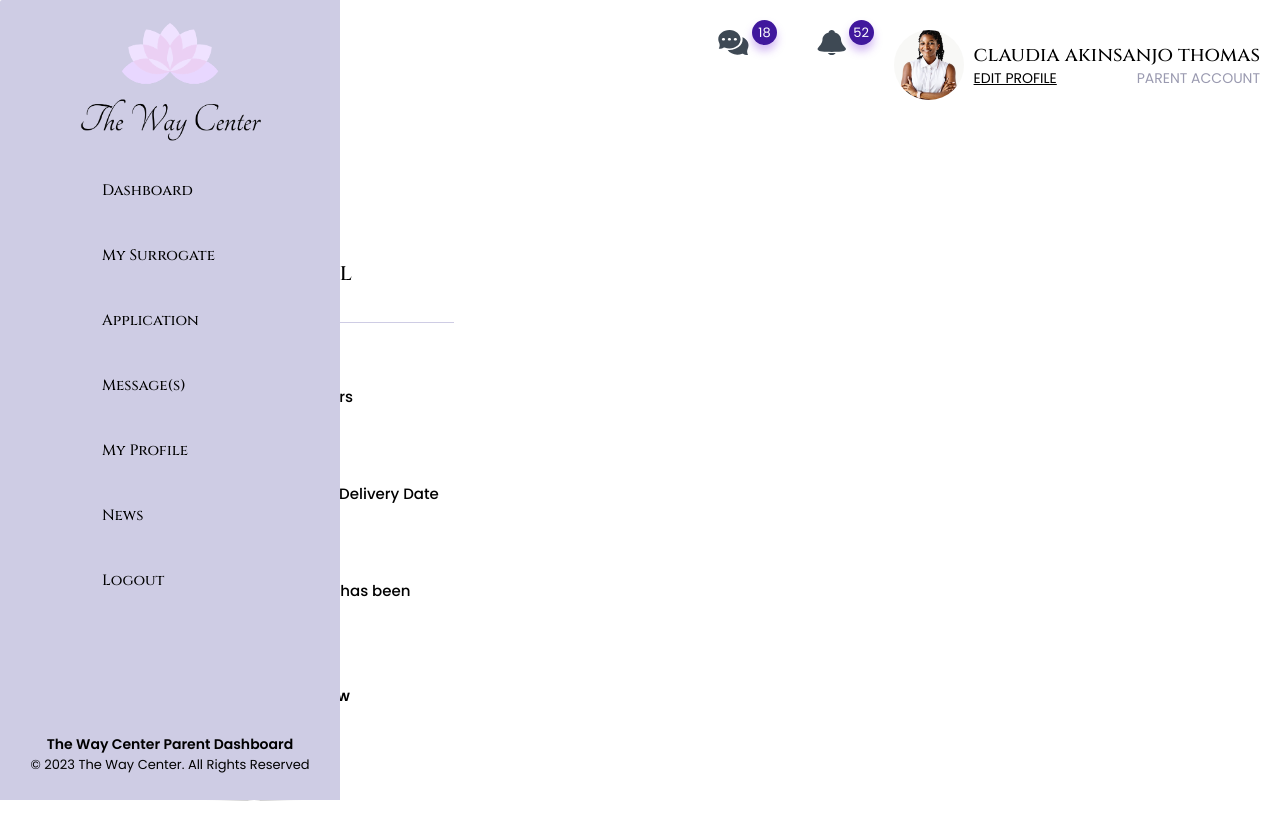
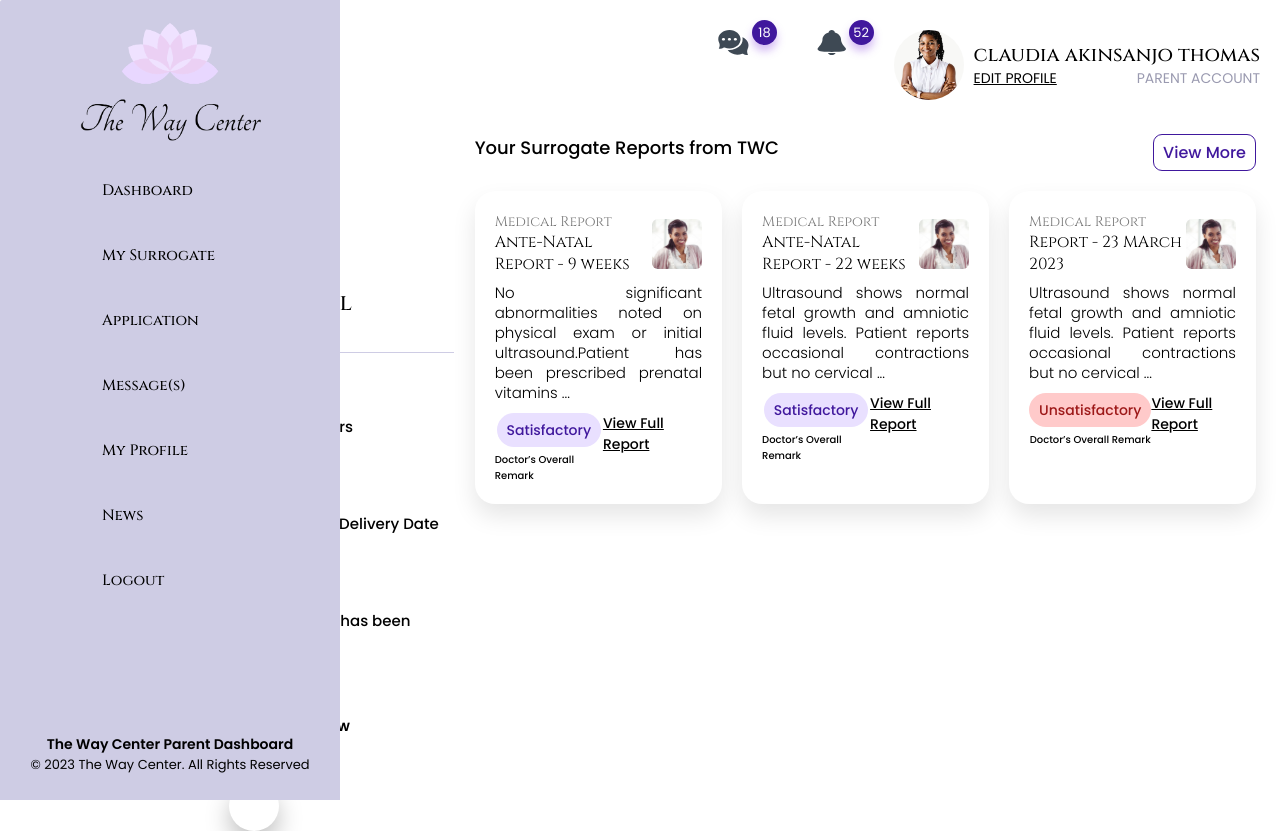
Before and after one commit to theajstars/the-way-center, a React (Create React App) app: page /dashboard in a window 1280 px wide. Before the commit the page ends 801 px from the top, so only its background shows below. Built offline with nearby package versions, Linux system fonts and the light colour scheme; what react-toast-notifications would draw is missing.

Commit message:
Working on `Surrogate Reports Overview` on the `Home Page`

```diff
--- a/src/Assets/CSS/All.css
+++ b/src/Assets/CSS/All.css
@@ -24,3 +24,12 @@ body {
   display: flex;
   flex-direction: column;
 }
+.space-between {
+  justify-content: space-between;
+}
+.align-center {
+  align-items: center;
+}
+.pointer {
+  cursor: pointer;
+}
--- a/src/Assets/CSS/colors.css
+++ b/src/Assets/CSS/colors.css
@@ -5,11 +5,14 @@
 
   --gray-default: #9a9ab0;
   --gray-primary: #aeaeae;
+  --gray-secondary: #797979;
 
   --purple-default: #40189d;
   --purple-primary: #f3eaff;
 
   --black-default: #3d3d3d;
+
+  --red-default: #9d1818;
 }
 
 .gray-text {
@@ -18,8 +21,14 @@
 .gray-primary-text {
   color: var(--gray-primary);
 }
+.gray-secondary-text {
+  color: var(--gray-secondary);
+}
 .black-default-text {
   color: var(--black-default);
+}
+.purple-default-text {
+  color: var(--purple-default);
 }
 
 a {
--- a/src/Assets/CSS/dashboard/home.css
+++ b/src/Assets/CSS/dashboard/home.css
@@ -3,6 +3,7 @@
   justify-content: space-between;
   height: 100%;
   box-sizing: border-box;
+  margin-top: 30px;
 }
 .home-container-left {
   height: 100%;
@@ -68,3 +69,63 @@
 .more-surrogates:hover {
   transform: scale(1.1);
 }
+
+.home-container-right {
+  width: 65%;
+}
+.view-more-reports {
+  border: 1px solid var(--purple-default);
+  padding: 5px 9px;
+  cursor: pointer;
+  border-radius: 9px;
+}
+.surrogate-reports {
+  margin: 20px 0;
+}
+.surrogate-report {
+  background: #ffffff;
+  box-shadow: 0px 12px 23px rgba(0, 0, 0, 0.1);
+  border-radius: 20px;
+  box-sizing: border-box;
+  padding: 20px;
+  margin: 0px 10px;
+}
+.surrogate-report:first-child {
+  margin-left: 0;
+}
+.surrogate-report:last-child {
+  margin-right: 0;
+}
+.surrogate-report-top {
+  align-items: center;
+  height: 65px;
+}
+.surrogate-report-type {
+}
+.surrogate-report-avatar {
+  width: 50px;
+  height: 50px;
+  border-radius: 6px;
+}
+.surrogate-report-body {
+  line-height: 20px;
+  text-align: justify;
+  margin: 7px 0px;
+  margin-bottom: 10px;
+}
+.surrogate-report-verdict {
+  align-items: center;
+  justify-content: center;
+  border-radius: 20px;
+  height: 34px;
+  padding: 0 10px;
+  margin-bottom: 5px;
+}
+.surrogate-report-satisfactory {
+  background: #e9e0ff;
+  color: var(--purple-default);
+}
+.surrogate-report-unsatisfactory {
+  background: #ffcaca;
+  color: var(--red-default);
+}
--- a/src/Assets/CSS/text.css
+++ b/src/Assets/CSS/text.css
@@ -1,3 +1,6 @@
+.fw-300 {
+  font-weight: 300 !important;
+}
 .fw-400 {
   font-weight: 400 !important;
 }
@@ -17,6 +20,12 @@
   font-weight: 900 !important;
 }
 
+.px-10 {
+  font-size: 10px;
+}
+.px-11 {
+  font-size: 11px;
+}
 .px-12 {
   font-size: 12px;
 }
--- a/src/Assets/Data.js
+++ b/src/Assets/Data.js
@@ -60,6 +60,24 @@ const SurrogateReports = [
     body: "Ultrasound shows normal fetal growth and amniotic fluid levels. Patient reports occasional contractions but no cervical changes on exam. Plan is for regular fetal monitor. Ultrasound shows normal fetal growth and amniotic fluid levels. Patient reports occasional contractions but no cervical changes on exam. Plan is for regular fetal monitor",
     verdict: "Unsatisfactory",
   },
+  {
+    type: "Medical Report",
+    title: "Ante-Natal Report - 9 weeks",
+    body: "No significant abnormalities noted on physical exam or initial ultrasound.Patient has been prescribed prenatal vitamins and advised to schedule regular prenatal check-ups.No significant abnormalities noted on physical exam or initial ultrasound.Patient has been prescribed prenatal vitamins and advised to schedule regular prenatal check-ups.",
+    verdict: "Satisfactory",
+  },
+  {
+    type: "Medical Report",
+    title: "Ante-Natal Report - 22 weeks",
+    body: "Ultrasound shows normal fetal growth and amniotic fluid levels. Patient reports occasional contractions but no cervical changes on exam. Plan is for regular fetal monitor. Ultrasound shows normal fetal growth and amniotic fluid levels. Patient reports occasional contractions but no cervical changes on exam. Plan is for regular fetal monitor",
+    verdict: "Satisfactory",
+  },
+  {
+    type: "Medical Report",
+    title: "Report - 23 MArch 2023",
+    body: "Ultrasound shows normal fetal growth and amniotic fluid levels. Patient reports occasional contractions but no cervical changes on exam. Plan is for regular fetal monitor. Ultrasound shows normal fetal growth and amniotic fluid levels. Patient reports occasional contractions but no cervical changes on exam. Plan is for regular fetal monitor",
+    verdict: "Unsatisfactory",
+  },
 ];
 
-export { SurrogateRecords };
+export { SurrogateRecords, SurrogateReports };
--- a/src/Pages/Home/index.jsx
+++ b/src/Pages/Home/index.jsx
@@ -3,7 +3,7 @@ import { useState, useRef } from "react";
 import { Typography } from "@mui/material";
 import { motion } from "framer-motion";
 
-import { SurrogateRecords } from "../../Assets/Data";
+import { SurrogateRecords, SurrogateReports } from "../../Assets/Data";
 
 import AishaAvatar from "../../Assets/IMG/AishaAvatar.svg";
 import PurpleFlower from "../../Assets/IMG/PurpleFlower.svg";
@@ -101,6 +101,61 @@ export default function Home() {
             </motion.span>
           </span>
         </div>
+
+        <div className="home-container-right flex-column">
+          <div className="flex-row space-between">
+            <span className="poppins fw-500 px-18">
+              Your Surrogate Reports from TWC
+            </span>
+            <span className="poppins fw-500 px-16 purple-default-text view-more-reports">
+              View More
+            </span>
+          </div>
+          <div className="surrogate-reports flex-row space-between">
+            {SurrogateReports.slice(0, 3).map((report, index) => {
+              return (
+                <div className="surrogate-report flex-column" key={index}>
+                  <div className="flex-row surrogate-report-top space-between">
+                    <div className="flex-column">
+                      <span className="cinzel px-14 gray-secondary-text surrogate-report-type">
+                        {report.type}
+                      </span>
+                      <span className="cinzel px-16 surrogate-report-title">
+                        {report.title}
+                      </span>
+                    </div>
+                    <img
+                      src={AishaAvatar}
+                      alt=""
+                      className="surrogate-report-avatar"
+                    />
+                  </div>
+                  <span className="surrogate-report-body poppins px-15 fw-300">
+                    {report.body.length > 200
+                      ? `${report.body.substring(0, 120)}...`
+                      : report.body}
+                  </span>
+                  <div className="flex-row space-between">
+                    <span className="flex-column align-center">
+                      <span
+                        className={`surrogate-report-verdict flex-row poppins fw-500 px-14 surrogate-report-${report.verdict.toLowerCase()}`}
+                      >
+                        {report.verdict}
+                      </span>
+                      <small className="px-10 fw-500 poppins">
+                        Doctor’s Overall Remark
+                      </small>
+                    </span>
+
+                    <span className="px-14 poppins fw-500 pointer">
+                      <u>View Full Report</u>
+                    </span>
+                  </div>
+                </div>
+              );
+            })}
+          </div>
+        </div>
       </div>
     </div>
   );
```
